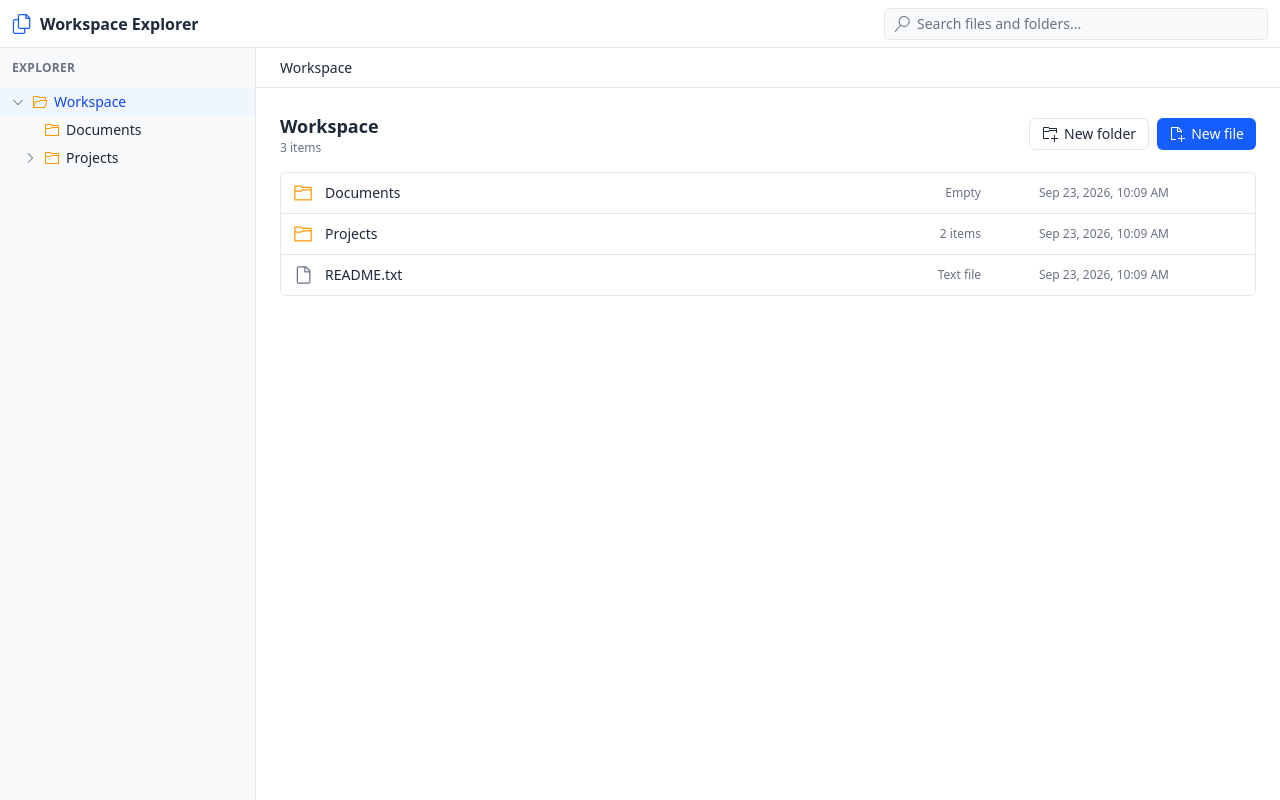
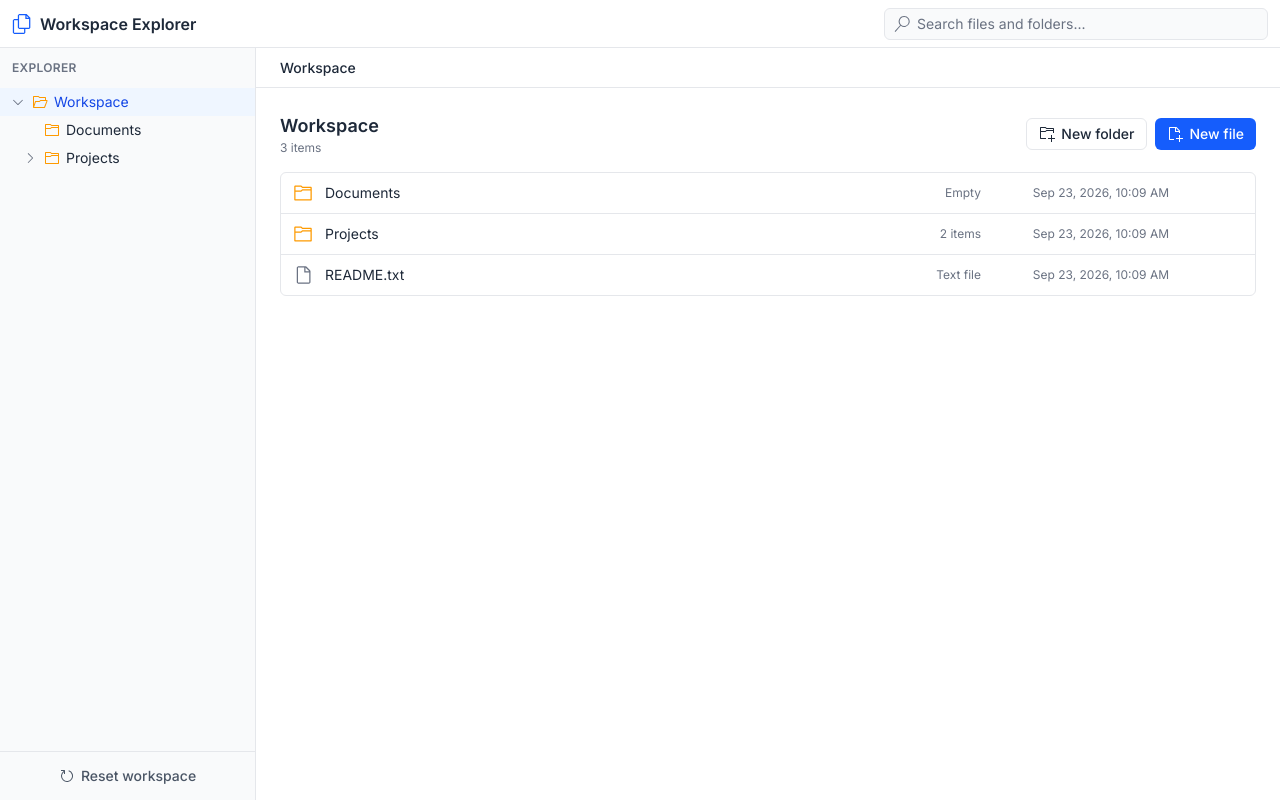
Before and after one commit to codershawon/mini-workspace-explorer, a Next.js app: page / in a window 1280 px wide. Built offline with nearby package versions, Linux system fonts and the light colour scheme.

Commit message:
layout.tsx file updated

```diff
--- a/src/app/globals.css
+++ b/src/app/globals.css
@@ -5,6 +5,11 @@ body {
   height: 100%;
 }
 
+@theme inline {
+  --font-sans: var(--font-inter), ui-sans-serif, system-ui, sans-serif;
+  --font-mono: var(--font-jetbrains-mono), ui-monospace, monospace;
+}
+
 body {
   @apply bg-white text-gray-800 antialiased;
 }
--- a/src/app/layout.tsx
+++ b/src/app/layout.tsx
@@ -1,29 +1,28 @@
 import type { Metadata } from "next";
-import { Geist, Geist_Mono } from "next/font/google";
+import { Inter, JetBrains_Mono } from "next/font/google";
 import "./globals.css";
 
-const geistSans = Geist({
-  variable: "--font-geist-sans",
+// ui font
+const inter = Inter({
+  variable: "--font-inter",
   subsets: ["latin"],
 });
 
-const geistMono = Geist_Mono({
-  variable: "--font-geist-mono",
+// editor font
+const jetbrainsMono = JetBrains_Mono({
+  variable: "--font-jetbrains-mono",
   subsets: ["latin"],
 });
 
 export const metadata: Metadata = {
   title: "Mini Workspace Explorer",
-  description: "A browser-based file manager built with Next.js",
+  description: "A browser-based file explorer built with Next.js, TypeScript and Tailwind CSS",
 };
 
 export default function RootLayout({ children }: LayoutProps<"/">) {
   return (
-    <html
-      lang="en"
-      className={`${geistSans.variable} ${geistMono.variable} h-full antialiased`}
-    >
-      <body className="min-h-full flex flex-col">{children}</body>
+    <html lang="en" className={`${inter.variable} ${jetbrainsMono.variable} h-full antialiased`}>
+      <body className="h-full font-sans">{children}</body>
     </html>
   );
 }
--- a/src/app/page.tsx
+++ b/src/app/page.tsx
@@ -3,18 +3,16 @@ import { UnsavedChangesDialog } from "@/components/editor/UnsavedChangesDialog";
 import { MainPanel } from "@/components/main/MainPanel";
 import { SearchBar } from "@/components/search/SearchBar";
 import { Sidebar } from "@/components/sidebar/Sidebar";
+import { SidebarFooter } from "@/components/sidebar/SidebarFooter";
 import { WorkspaceProvider } from "@/context/WorkspaceContext";
 
 export default function Home() {
   return (
     <WorkspaceProvider>
-      <AppShell
-        sidebar={<Sidebar />}
-        search={<SearchBar />}
-      >
+      <AppShell sidebar={<Sidebar />} sidebarFooter={<SidebarFooter />} search={<SearchBar />}>
         <MainPanel />
       </AppShell>
-    <UnsavedChangesDialog/>
-</WorkspaceProvider>
+      <UnsavedChangesDialog />
+    </WorkspaceProvider>
   );
 }
--- a/src/components/AppShell.tsx
+++ b/src/components/AppShell.tsx
@@ -6,11 +6,12 @@ import { useWorkspace } from "@/context/WorkspaceContext";
 
 interface AppShellProps {
   sidebar: ReactNode;
+  sidebarFooter?: ReactNode;
   search: ReactNode;
   children: ReactNode;
 }
 
-export function AppShell({ sidebar, search, children }: AppShellProps) {
+export function AppShell({ sidebar, sidebarFooter, search, children }: AppShellProps) {
   const { state } = useWorkspace();
   const [isSidebarOpen, setIsSidebarOpen] = useState(false);
 
@@ -86,6 +87,8 @@ export function AppShell({ sidebar, search, children }: AppShellProps) {
           </div>
 
           <div className="min-h-0 flex-1 overflow-y-auto pb-4">{sidebar}</div>
+
+          {sidebarFooter}
         </aside>
 
         {/* main area */}
--- /dev/null
+++ b/src/components/sidebar/SidebarFooter.tsx
@@ -0,0 +1,31 @@
+"use client";
+
+import { useState } from "react";
+import { VscRefresh } from "react-icons/vsc";
+import { useWorkspace } from "@/context/WorkspaceContext";
+import { Button } from "@/components/ui/Button";
+import { ConfirmDialog } from "@/components/dialogs/ConfirmDialog";
+
+export function SidebarFooter() {
+  const { resetWorkspace } = useWorkspace();
+  const [isConfirmOpen, setIsConfirmOpen] = useState(false);
+
+  return (
+    <div className="shrink-0 border-t border-gray-200 p-2">
+      <Button variant="ghost" className="w-full" onClick={() => setIsConfirmOpen(true)}>
+        <VscRefresh className="h-4 w-4" />
+        Reset workspace
+      </Button>
+
+      {isConfirmOpen && (
+        <ConfirmDialog
+          title="Reset workspace?"
+          message="All folders, files and unsaved changes will be removed and the demo data will come back. This can't be undone."
+          confirmLabel="Reset"
+          onConfirm={resetWorkspace}
+          onClose={() => setIsConfirmOpen(false)}
+        />
+      )}
+    </div>
+  );
+}
```
